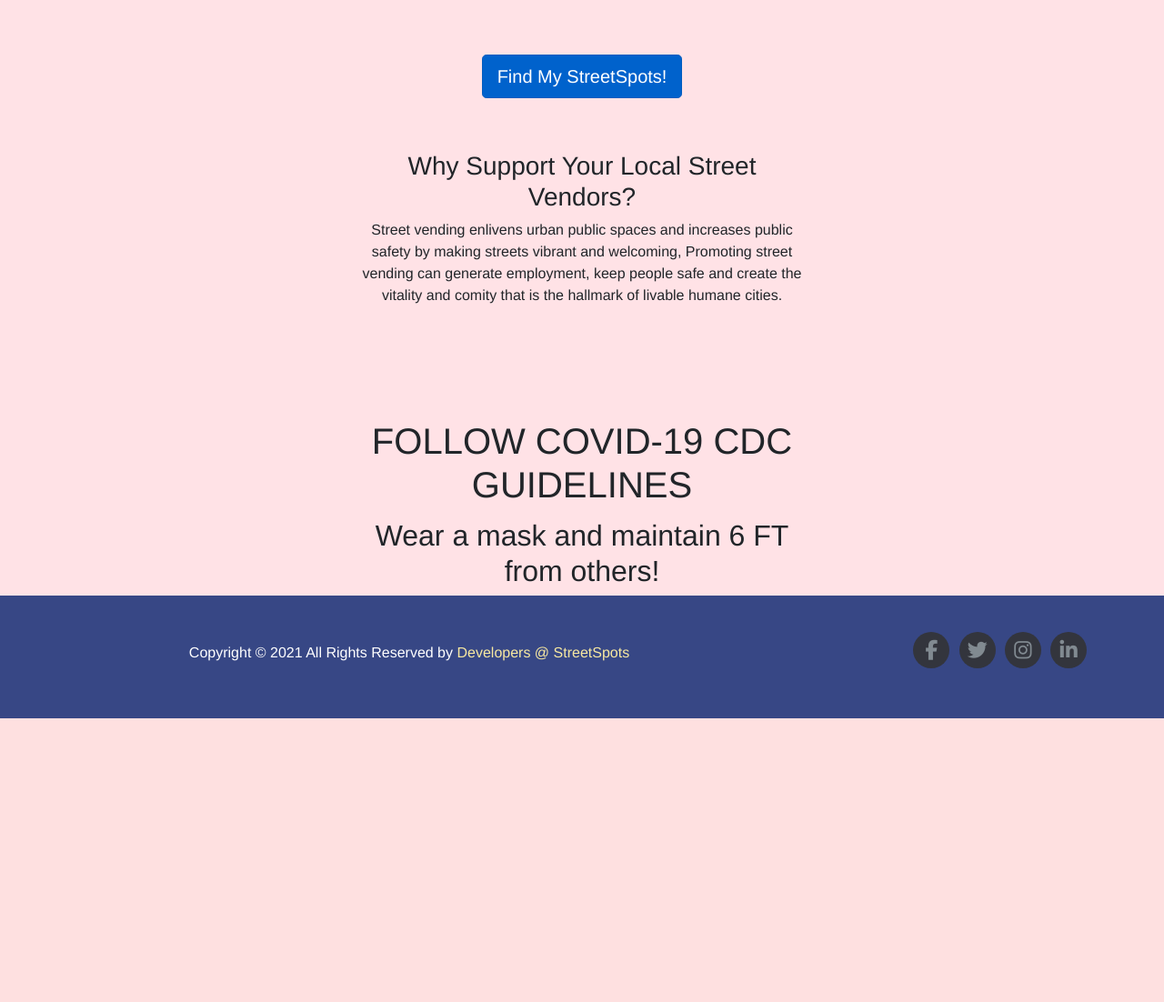
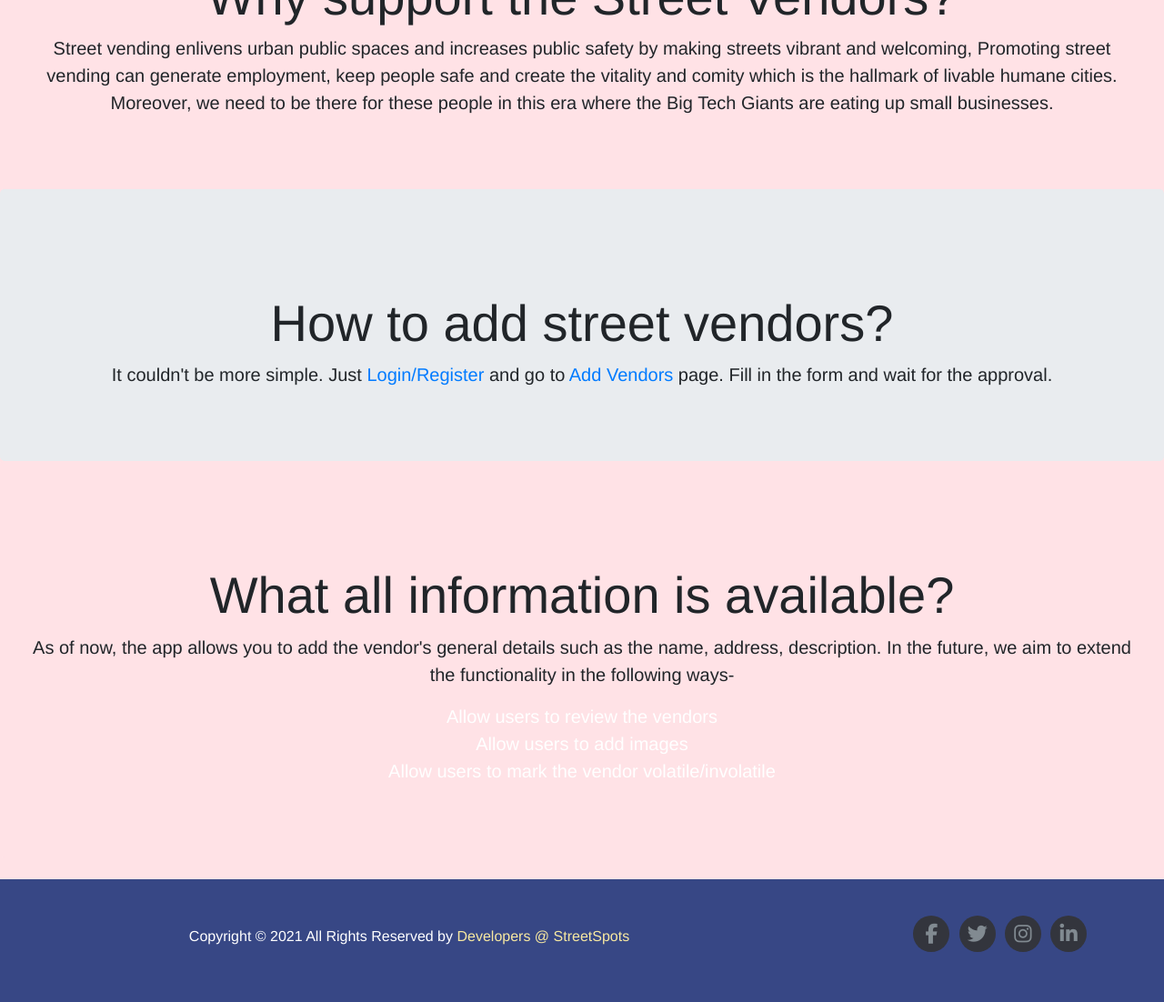
Before and after one commit to aditya-5/StreetSpots, a PHP site: page / in a window 1280 px wide. Shown: the part 974-2076 px from the top of the page at 91% size. Before the commit the page ends 1764 px from the top, so only its background shows below. Run offline with PHP 8.4, Linux system fonts and the light colour scheme; some libraries are stand-ins or nearby versions.

Commit message:
Added styling and routing

```diff
--- a/assets/style.css
+++ b/assets/style.css
@@ -20,6 +20,9 @@ html{
     box-sizing: border-box;
 }
 
+.colorr{
+  background: black !important;
+}
 
 
   body {
--- a/index.php
+++ b/index.php
@@ -46,58 +46,57 @@
 
 
       <div class="mainHeader">
-        <h1>StreetSpots</h1>
-        <h2>Find and support your local street vendors.</h2>
-        <img src="https://previews.123rf.com/images/macrovector/macrovector1811/macrovector181100430/112542236-sellers-buyers-street-vendors-retro-style-flat-compositions-set-with-pizza-hot-dog-trucks-isolated-v.jpg" alt="traffic light" width="400" height="400">
-
-      </div>
-      <h1>    </h1>
-      <h1>    </h1>
-      <h1>    </h1>
-      <h1>    </h1>
-      <h1>    </h1>
-      <h1>    </h1>
-      <div class="button">
-
         <div>
-          <style>
-            h1 {text-align: center;}
-            p {text-align: center;}
-            div {text-align: center;}
-         </style>
-<a href="maps.php" class="btn btn-primary btn-lg active" role="button" aria-pressed="true">Find My StreetSpots!</a>
-
-<div>
-<h1>    </h1>
-
-<section class="home" id="home">
-
-<div class="cardElement">
-
-  <div>
-    <style>
-      h1 {text-align: center;}
-      p {text-align: center;}
-      div {text-align: center;}
-      </style>
 
 
 
-      <h3>Why Support Your Local Street Vendors?</h3>
-      <p>Street vending enlivens urban public spaces and increases public safety by making streets vibrant and welcoming, Promoting street vending can generate employment, keep people safe and create the vitality and comity that is the hallmark of livable humane cities.
-      </p>
+<div>
 
-    <h1>   </h1>
-    <h1>FOLLOW COVID-19 CDC GUIDELINES</h1>
-    <h2>Wear a mask and maintain 6 FT from others!</h2>
 
-    <div>
+
+
+   <div class="jumbotron" style="margin-bottom:0px">
+  <h1 class="display-4">What is StreetSpots?</h1>
+  <p class="lead">StreetSpots aims at promoting social good by supporting the local street vendors around us. It allows you to add information about a street vendor you spotted, view information about that vendor. It uses interactive maps provided by Google Maps API to provide a vibrant user experience. </p>
+
+  <a class="btn btn-primary btn-lg" href="./maps" role="button">Look for vendors around you</a>
+</div>
+
+
+ <div class="jumbotron " style="margin-top:0px; margin-bottom:0px; background-color:#ffe2e6">
+  <h1 class="display-4">Why support the Street Vendors?</h1>
+  <p class="lead">Street vending enlivens urban public spaces and increases public safety by making streets vibrant and welcoming, Promoting street vending can generate employment, keep people safe and create the vitality and comity which is the hallmark of livable humane cities. Moreover, we need to be there for these people in this era where the Big Tech Giants are eating up small businesses.</p>
+</div>
+ <div class="jumbotron " style="margin-top:0px; margin-bottom:0px">
+  <h1 class="display-4">How to add street vendors?</h1>
+  <p class="lead">It couldn't be more simple. Just <a href="./login/login">Login/Register</a> and go to <a href="vendor">Add Vendors</a> page. Fill in the form and wait for the approval.  </p>
+</div>
+
+<div class="jumbotron " style="margin-top:0px; margin-bottom:0px;background-color:#ffe2e6">
+  <h1 class="display-4">What all information is available?</h1>
+  <p class="lead">As of now, the app allows you to add the vendor's general details such as the name, address, description. In the future, we aim to extend the functionality in the following ways-
+    <ul style="color:black">
+    <li>
+      Allow users to review the vendors
+    </li><br>
+    <li>
+      Allow users to add images
+    </li><br>
+    <li>
+      Allow users to mark the vendor volatile/involatile
+    </li><br>
+
+  </ul>
+  </p>
 
 
 
 </div>
 
-</section>
+
+
+<br>
+
 </body>
 
 
--- a/login/login.php
+++ b/login/login.php
@@ -90,7 +90,8 @@ if($_SERVER["REQUEST_METHOD"]=="POST"){
  </head>
  <body>
 	 <?php
-	 include('login_header.php'); ?>
+	 include('login_header.php'); ?><br>
+	 <center><h4>You need to be logged in to Add Vendors</h4>
  	<div class="container p-3 middle">
  		<form action="login.php" method="POST">
  			<h2 class="text-center">Login</h2><br>
```
Also changed, not shown: vendor.php (+8 -6 lines).
